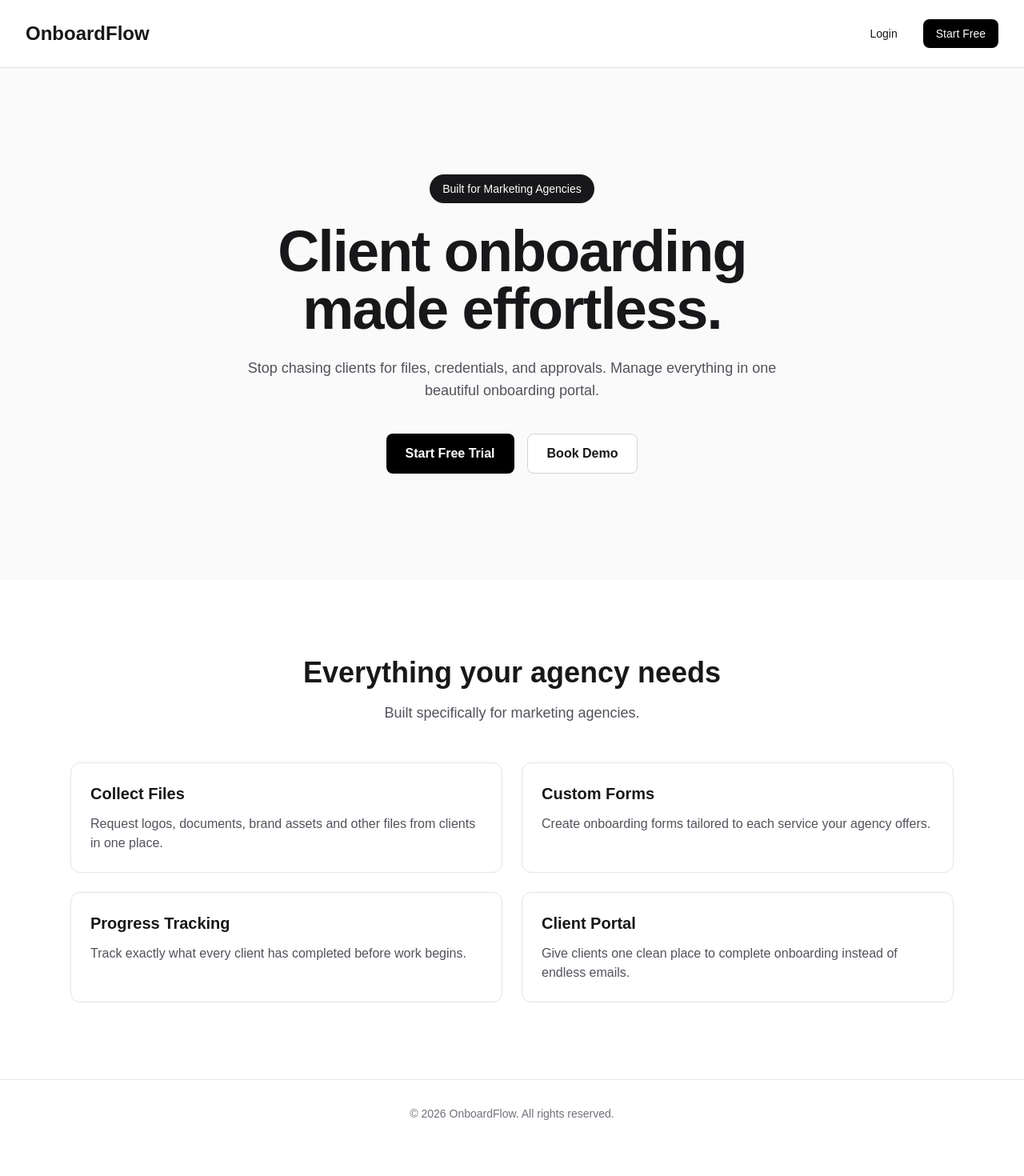
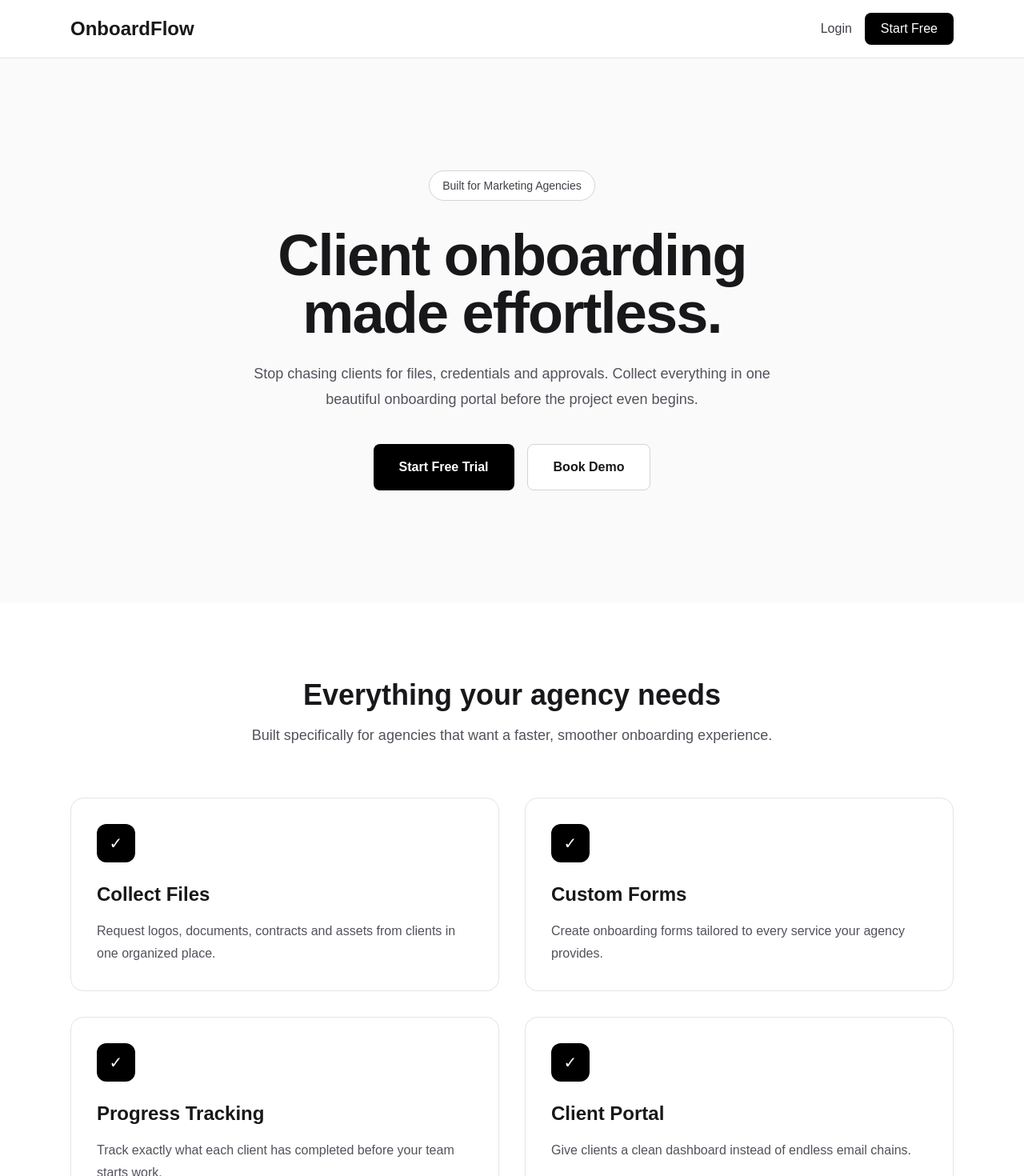
Before and after one commit to meharbhamrah/onboardflow, a Next.js app: page / in a window 1280 px wide. Shown: the top 1470 px of the page at 80% size. Before the commit the page ends 1434 px from the top, so only its background shows below. Built offline with nearby package versions, Linux system fonts and the light colour scheme.

Commit message:
Improve landing page design

```diff
--- a/components/Features.tsx
+++ b/components/Features.tsx
@@ -2,22 +2,22 @@ const features = [
   {
     title: "Collect Files",
     description:
-      "Request logos, documents, brand assets and other files from clients in one place.",
+      "Request logos, documents, contracts and assets from clients in one organized place.",
   },
   {
     title: "Custom Forms",
     description:
-      "Create onboarding forms tailored to each service your agency offers.",
+      "Create onboarding forms tailored to every service your agency provides.",
   },
   {
     title: "Progress Tracking",
     description:
-      "Track exactly what every client has completed before work begins.",
+      "Track exactly what each client has completed before your team starts work.",
   },
   {
     title: "Client Portal",
     description:
-      "Give clients one clean place to complete onboarding instead of endless emails.",
+      "Give clients a clean dashboard instead of endless email chains.",
   },
 ];
 
@@ -25,25 +25,31 @@ export default function Features() {
   return (
     <section className="bg-white py-24">
       <div className="mx-auto max-w-6xl px-6">
-        <h2 className="text-center text-4xl font-bold text-zinc-900">
-          Everything your agency needs
-        </h2>
+        <div className="text-center">
+          <h2 className="text-4xl font-bold text-zinc-900">
+            Everything your agency needs
+          </h2>
 
-        <p className="mt-4 text-center text-lg text-zinc-600">
-          Built specifically for marketing agencies.
-        </p>
+          <p className="mt-4 text-lg text-zinc-600">
+            Built specifically for agencies that want a faster, smoother onboarding experience.
+          </p>
+        </div>
 
-        <div className="mt-12 grid gap-6 md:grid-cols-2">
+        <div className="mt-16 grid gap-8 md:grid-cols-2">
           {features.map((feature) => (
             <div
               key={feature.title}
-              className="rounded-xl border border-zinc-200 p-6"
+              className="rounded-2xl border border-zinc-200 p-8 transition-all duration-300 hover:-translate-y-1 hover:shadow-xl"
             >
-              <h3 className="text-xl font-semibold text-zinc-900">
+              <div className="mb-6 flex h-12 w-12 items-center justify-center rounded-xl bg-black text-xl text-white">
+                ✓
+              </div>
+
+              <h3 className="text-2xl font-semibold text-zinc-900">
                 {feature.title}
               </h3>
 
-              <p className="mt-3 text-zinc-600">
+              <p className="mt-4 leading-7 text-zinc-600">
                 {feature.description}
               </p>
             </div>
--- a/components/Hero.tsx
+++ b/components/Hero.tsx
@@ -1,29 +1,32 @@
 export default function Hero() {
   return (
-    <section className="flex min-h-[80vh] flex-col items-center justify-center bg-zinc-50 px-6 text-center">
-      <span className="rounded-full bg-zinc-900 px-4 py-2 text-sm font-medium text-white">
+    <section className="bg-zinc-50">
+      <div className="mx-auto flex min-h-[85vh] max-w-6xl flex-col items-center justify-center px-6 text-center">
+        <span className="rounded-full border border-zinc-300 bg-white px-4 py-2 text-sm font-medium text-zinc-700">
           Built for Marketing Agencies
         </span>
 
-     <h1 className="mt-6 max-w-4xl text-5xl font-extrabold tracking-tight text-zinc-900 md:text-7xl">
+        <h1 className="mt-8 max-w-4xl text-5xl font-extrabold tracking-tight text-zinc-900 md:text-7xl">
           Client onboarding
           <br />
           made effortless.
         </h1>
 
-      <p className="mt-6 max-w-2xl text-lg text-zinc-600">
-        Stop chasing clients for files, credentials, and approvals. Manage
-        everything in one beautiful onboarding portal.
+        <p className="mt-6 max-w-2xl text-lg leading-8 text-zinc-600">
+          Stop chasing clients for files, credentials and approvals.
+          Collect everything in one beautiful onboarding portal before
+          the project even begins.
         </p>
 
-      <div className="mt-10 flex gap-4">
-        <button className="rounded-lg bg-black px-6 py-3 font-semibold text-white hover:bg-zinc-800">
+        <div className="mt-10 flex flex-col gap-4 sm:flex-row">
+          <button className="rounded-lg bg-black px-8 py-4 font-semibold text-white transition hover:bg-zinc-800">
             Start Free Trial
           </button>
 
-        <button className="rounded-lg border border-zinc-300 bg-white px-6 py-3 font-semibold text-zinc-900 transition hover:bg-zinc-100">
+          <button className="rounded-lg border border-zinc-300 bg-white px-8 py-4 font-semibold text-zinc-900 transition hover:bg-zinc-100">
             Book Demo
           </button>
+        </div>
       </div>
     </section>
   );
--- a/components/Navbar.tsx
+++ b/components/Navbar.tsx
@@ -1,16 +1,20 @@
 export default function Navbar() {
   return (
-    <nav className="flex items-center justify-between border-b border-zinc-200 px-8 py-6">
-      <h1 className="text-2xl font-bold">OnboardFlow</h1>
+    <nav className="sticky top-0 z-50 border-b border-zinc-200 bg-white/80 backdrop-blur">
+      <div className="mx-auto flex max-w-6xl items-center justify-between px-6 py-4">
+        <h1 className="text-2xl font-bold text-zinc-900">
+          OnboardFlow
+        </h1>
 
-      <div className="flex gap-4">
-        <button className="px-4 py-2 text-sm font-medium">
-          Login
-        </button>
+        <div className="flex items-center gap-4">
+          <button className="font-medium text-zinc-700 transition hover:text-black">
+            Login
+          </button>
 
-        <button className="rounded-lg bg-black px-4 py-2 text-sm font-medium text-white">
-          Start Free
-        </button>
+          <button className="rounded-lg bg-black px-5 py-2 font-medium text-white transition hover:bg-zinc-800">
+            Start Free
+          </button>
+        </div>
       </div>
     </nav>
   );
```
Lines whose indentation alone changed are shown as unchanged.
